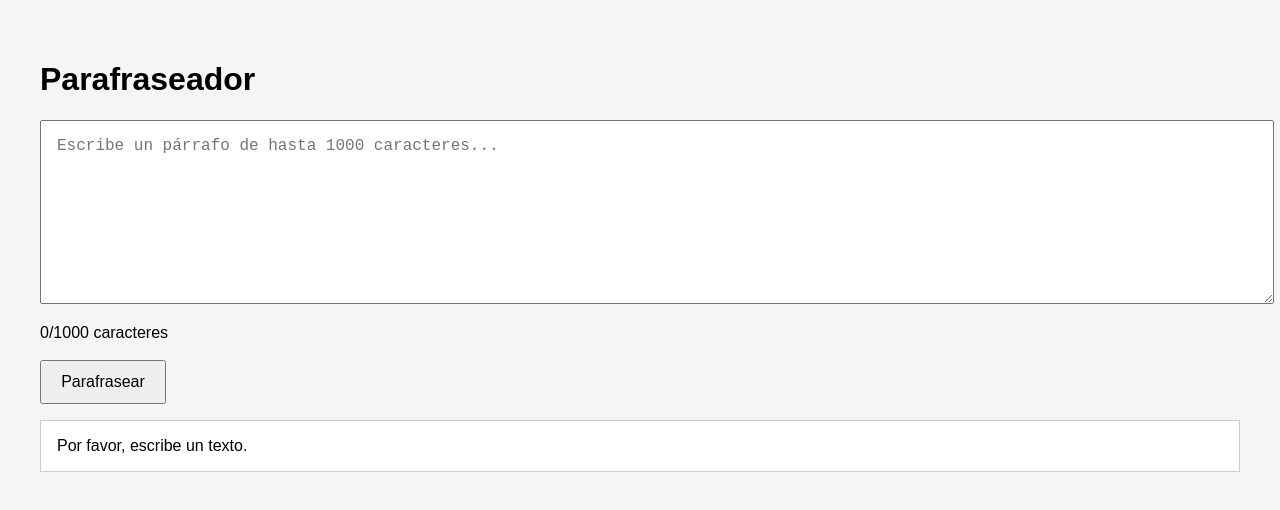
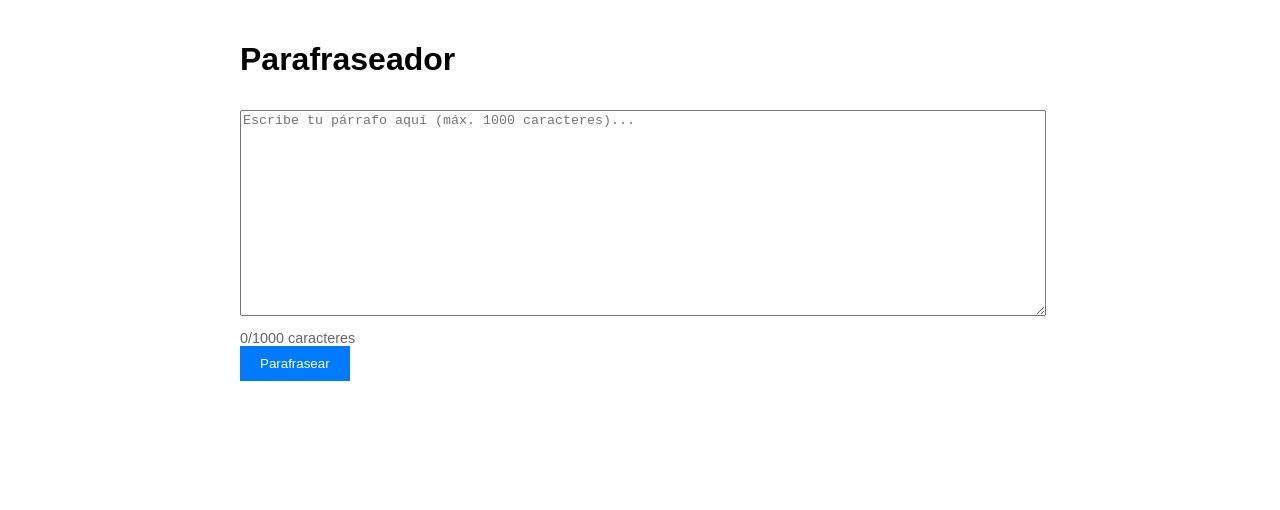
Before and after one commit to AnthonyArtavia20/paraphraser-Web, a plain HTML site: page frontend/index.html in a window 1280 px wide. Both pictures are taken after a click on the button "Parafrasear". Drawn offline with Linux system fonts and the light colour scheme.

Commit message:
Ver com ofuncionaba antes

```diff
--- a/frontend/index.html
+++ b/frontend/index.html
@@ -1,91 +1,54 @@
 <!DOCTYPE html>
-<html lang="es">
+<html>
 <head>
-  <meta charset="UTF-8" />
-  <meta name="viewport" content="width=device-width, initial-scale=1.0"/>
-  <title>Parafraseador</title>
+    <title>Parafraseador de Párrafos</title>
     <style>
-    body {
-      font-family: sans-serif;
-      padding: 2rem;
-      background-color: #f5f5f5;
-    }
-    textarea {
-      width: 100%;
-      height: 150px;
-      margin-bottom: 1rem;
-      padding: 1rem;
-      font-size: 1rem;
-    }
-    button {
-      padding: 0.7rem 1.2rem;
-      font-size: 1rem;
-      cursor: pointer;
-    }
-    #respuesta {
-      margin-top: 1rem;
-      padding: 1rem;
-      background-color: white;
-      border: 1px solid #ccc;
-    }
-    mark {
-      background-color: yellow;
-    }
+        body { font-family: Arial; max-width: 800px; margin: 0 auto; padding: 20px; }
+        textarea { width: 100%; height: 200px; margin: 10px 0; }
+        button { background: #007BFF; color: white; border: none; padding: 10px 20px; }
+        #resultado { margin-top: 20px; white-space: pre-line; }
+        #contador { color: #666; font-size: 0.9em; }
     </style>
 </head>
 <body>
     <h1>Parafraseador</h1>
-  <textarea id="entrada" placeholder="Escribe un párrafo de hasta 1000 caracteres..."></textarea>
-  <div>
-    <span id="contador">0/1000 caracteres</span>
-    <br /><br />
-    <button id="btn">Parafrasear</button>
-  </div>
-  <div id="respuesta"></div>
+    <textarea
+        id="texto"
+        placeholder="Escribe tu párrafo aquí (máx. 1000 caracteres)..."
+        maxlength="1000"
+    ></textarea>
+    <div id="contador">0/1000 caracteres</div>
+    <button onclick="paraphrase()">Parafrasear</button>
+    <div id="resultado"></div>
 
     <script>
-    const entrada = document.getElementById("entrada");
+        const textarea = document.getElementById("texto");
         const contador = document.getElementById("contador");
-    const boton = document.getElementById("btn");
-    const respuesta = document.getElementById("respuesta");
 
-    entrada.addEventListener("input", () => {
-      contador.textContent = `${entrada.value.length}/1000 caracteres`;
+        textarea.addEventListener("input", () => {
+            contador.innerText = `${textarea.value.length}/1000 caracteres`;
         });
 
-    boton.addEventListener("click", async () => {
-      const texto = entrada.value.trim();
-      if (texto.length === 0) {
-        respuesta.innerText = "Por favor, escribe un texto.";
-        return;
-      }
+        async function paraphrase() {
+            const text = textarea.value;
+            if (!text.trim()) return alert("¡Escribe algo primero!");
+
+            const resultado = document.getElementById("resultado");
+            resultado.innerText = "Procesando...";
 
             try {
-        const res = await fetch("https://paraphraser-web.onrender.com/paraphrase", {
+                const response = await fetch("https://paraphraser-web.onrender.com/paraphrase", {
+
                     method: "POST",
-          headers: {
-            "Content-Type": "application/json"
-          },
-          body: JSON.stringify({ text: texto })
+                    headers: { "Content-Type": "application/json" },
+                    body: JSON.stringify({ text: text })
                 });
-
-        const data = await res.json();
-
-        if (data.result) {
-          respuesta.innerHTML = `<p>${data.highlighted}</p>`;
-        } else if (data.message) {
-          respuesta.innerText = data.message;
-        } else if (data.error) {
-          respuesta.innerText = "Error del servidor: " + data.error;
-        } else {
-          respuesta.innerText = "Respuesta inesperada.";
+                const data = await response.json();
+                resultado.innerText = data.result || data.error;
+            } catch (error) {
+                resultado.innerText = "Error al conectar con el servidor. Intenta más tarde.";
             }
-
-      } catch (error) {
-        respuesta.innerText = "Error de red o del servidor.";
-        console.error(error);
         }
-    });
     </script>
 </body>
 </html>
```
Also changed, not shown: 1 other file. Lines whose indentation alone changed are shown as unchanged.
